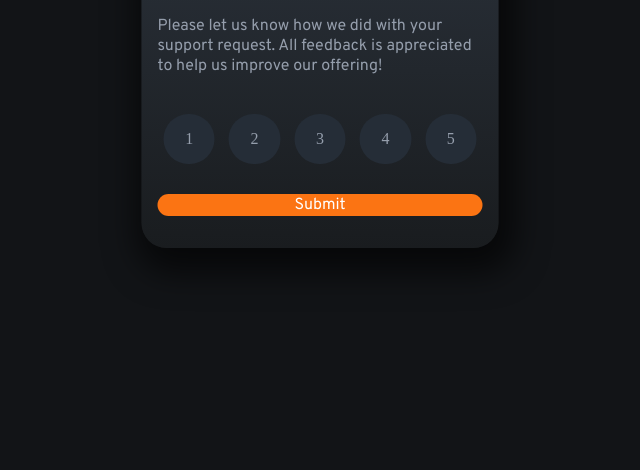
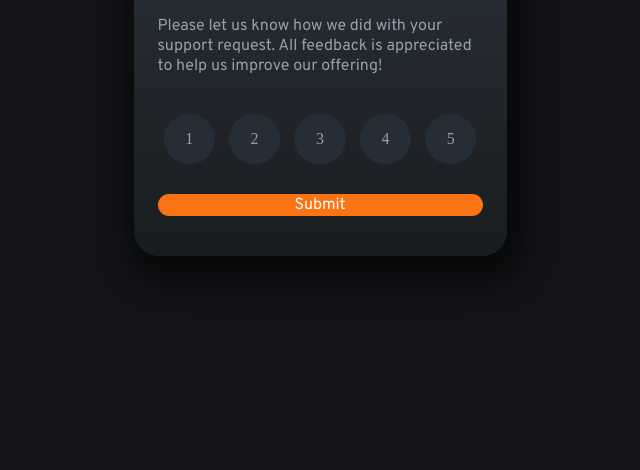
Before and after one commit to wonuola-y/interactive, a plain HTML site: page index.html in a window 1280 px wide. Shown: the part 330-800 px from the top of the page, without its empty margins (320-960 px from the left). Drawn offline with Linux system fonts and the light colour scheme.

```diff
--- a/style.css
+++ b/style.css
@@ -11,18 +11,20 @@
     background-color: hsl(216, 12%, 8%);
 }
 
-.total-container, section{
+ section{
     display: flex;
     flex-direction: column;
-    padding: 0.5em;
+    padding: 1.5em;
+}
+.total-container{
+    display: flex;
+    flex-direction: column;
+    align-items: center;
+min-height: 100vh;
+    justify-content: center;
 
 }
-.total-container{
-    position: absolute;
-    top: 50%;
-    left: 50%;
-    max-width: 100%;
-    transform: translate(-50%, -50%);
+.contain{
     box-shadow: 6px 14px 32px 11px rgba(0,0,0,0.62);
 -webkit-box-shadow: 6px 14px 32px 11px rgba(0,0,0,0.62);
 -moz-box-shadow: 6px 14px 32px 11px rgba(0,0,0,0.62);
```
